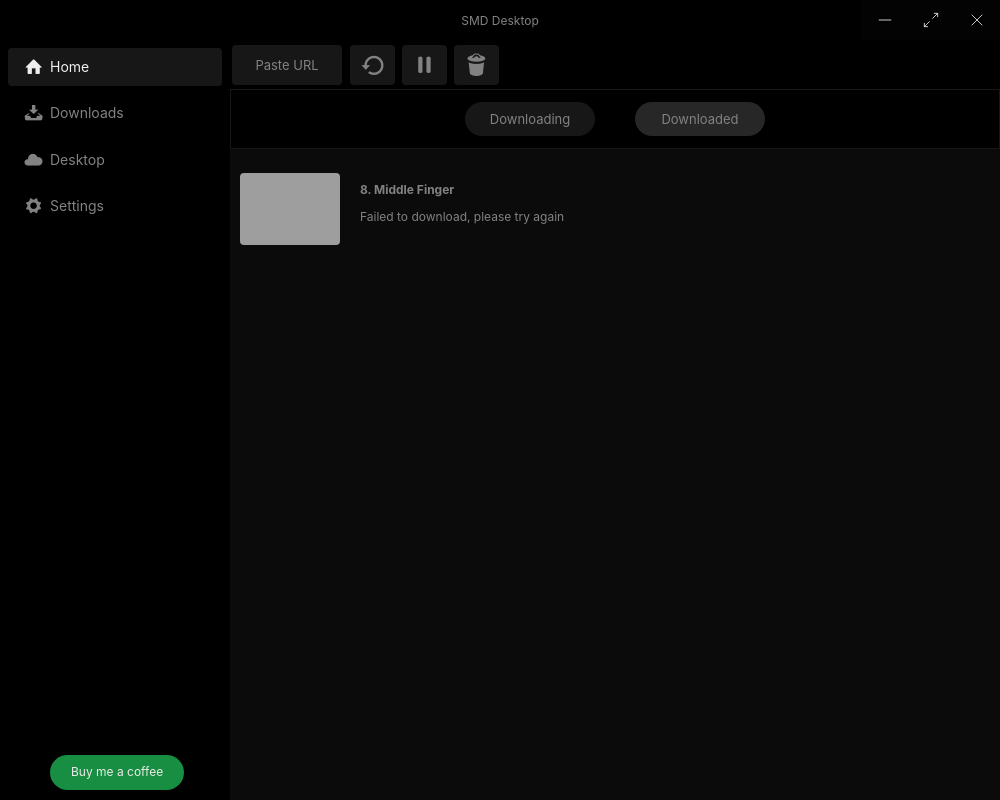
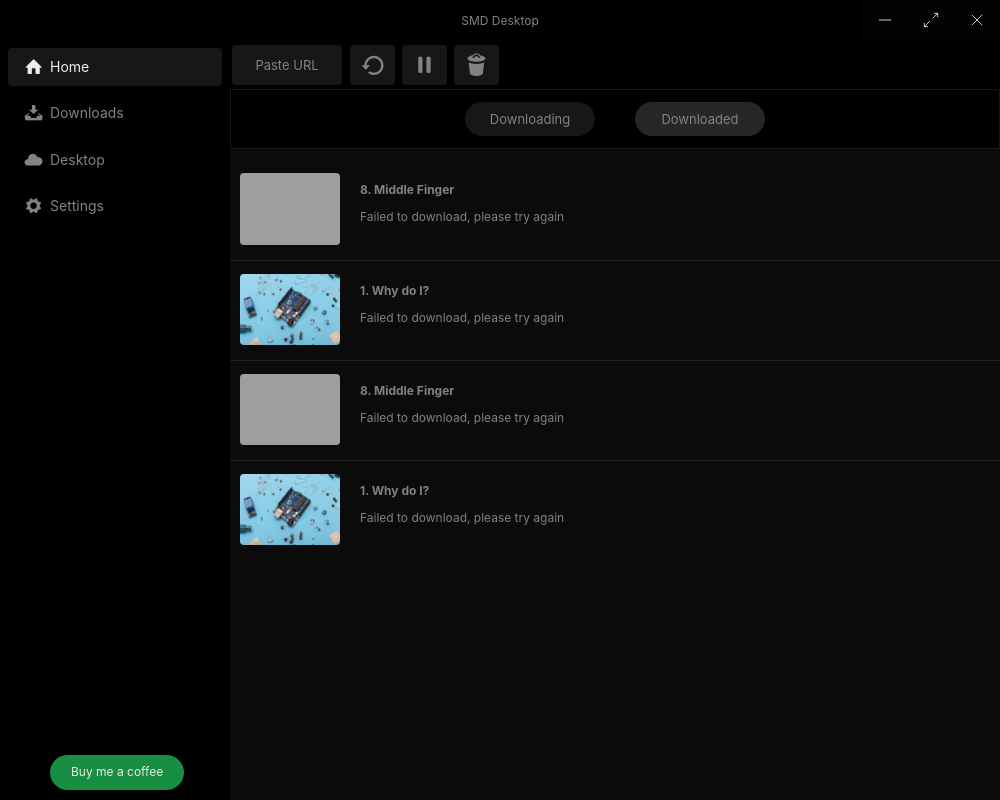
Before and after one commit to noahweasley/SMD-Desktop, an Electron app: page index.html in a window 1000 px wide. Drawn offline with Linux system fonts and the light colour scheme; grey boxes are pictures that could not be loaded.

Commit message:
updated UI

```diff
--- a/index.html
+++ b/index.html
@@ -123,6 +123,40 @@
 
                                 </li>
 
+                                <li class="list-group-item">
+
+                                    <img class="media-object pull-left" src="sample-images/Arduino kit.jpg">
+
+                                    <div class="media-body">
+                                        <strong>1. Why do I?</strong>
+                                        <p class="message">Failed to download, please try again</p>
+                                    </div>
+
+                                </li>
+                                <li class="list-group-item">
+
+                                    <img class="media-object pull-left"
+                                        src="sample-images/alexandre-debieve-FO7JIlwjOtU-unsplash.jpg">
+
+                                    <div class="media-body">
+                                        <strong>8. Middle Finger</strong>
+                                        <p class="message">Failed to download, please try again</p>
+                                    </div>
+
+                                </li>
+
+                                <li class="list-group-item">
+
+                                    <img class="media-object pull-left" src="sample-images/Arduino kit.jpg">
+
+                                    <div class="media-body">
+                                        <strong>1. Why do I?</strong>
+                                        <p class="message">Failed to download, please try again</p>
+                                    </div>
+
+                                </li>
+
+
                         </div>
 
                     </div>
--- a/stylesheets/main-styles.css
+++ b/stylesheets/main-styles.css
@@ -30,7 +30,7 @@
 }
 
 .invisible {
-    opacity: 0;
+    display: none;
 }
 
 .gone {
@@ -45,7 +45,6 @@
 .toolbar>h1 {
     line-height: 40px;
 }
-
 
 .nav-group-item {
     cursor: pointer;
@@ -177,6 +176,7 @@
     bottom: 0;
     right: 0;
     left: 0;
+    /* overflow-y: scroll; */
 }
 
 .tab-content>* {
@@ -186,6 +186,10 @@
     right: 0;
     left: 0;
     transition: 0.3s;
+}
+
+.list-group-item {
+    border-top: 1px solid var(--grey-solid_5);
 }
 
 .list-group {
--- a/stylesheets/photon.css
+++ b/stylesheets/photon.css
@@ -732,7 +732,6 @@
 .list-group-item {
   padding: 10px;
   font-size: 12px;
-  border-top: 1px solid #ddd;
 }
 
 .list-group-item:first-child {
--- a/ui/renderer.js
+++ b/ui/renderer.js
@@ -40,6 +40,7 @@
             }
             tabItem.classList.add('active')
 
+            // toggle tab content visibility
             if (tabItem.id == '__tab-item__downloading') {
                 if (!tabContent_Downloaded.classList.contains('invisible')) {
                     tabContent_Downloaded.classList.add('invisible')
```
